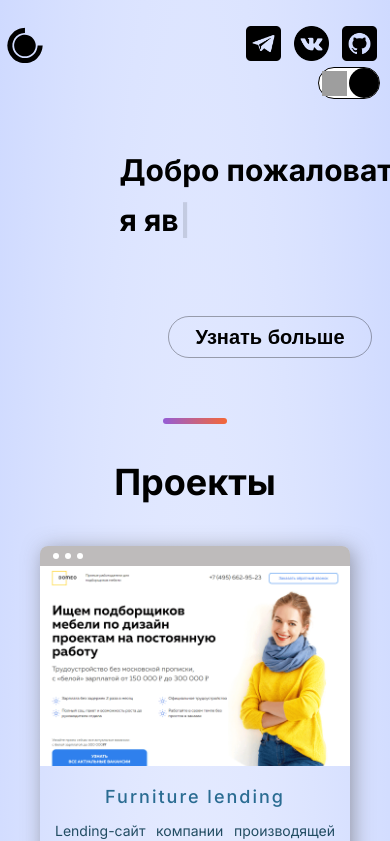
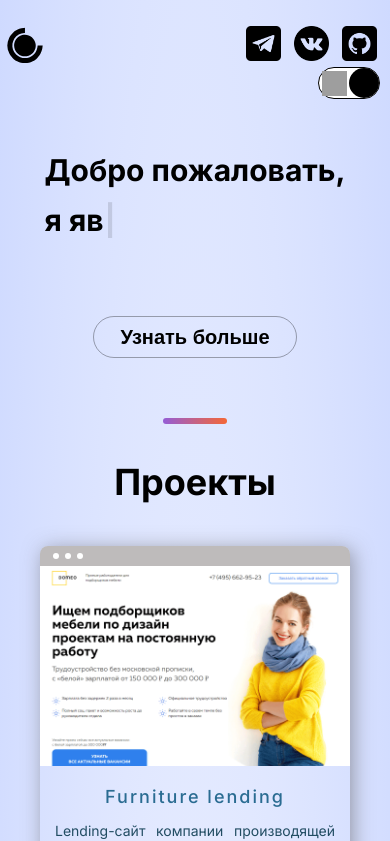
Before and after one commit to AlexeyKosov13/myportfolio2, a React (Create React App) app: page / in a window 390 px wide. Shown: the top 841 px of the page. Built offline with nearby package versions, Linux system fonts and the light colour scheme; grey boxes are pictures that could not be loaded.

Commit message:
response section hero

```diff
--- a/src/components/BackgroundAnimation/BgAnimation.scss
+++ b/src/components/BackgroundAnimation/BgAnimation.scss
@@ -6,8 +6,8 @@
 
 @media (max-width: 768px) {
     .animation {
-        width: 400px;
-        height: 500px;
+        width: 300px;
+        height: 400px;
     }
 }
 
--- a/src/components/Hero/Hero.scss
+++ b/src/components/Hero/Hero.scss
@@ -12,7 +12,7 @@
         justify-content: start;
         align-items: start;
         padding: 0 20px 0 20px;
-        min-width: 500px;
+
 
     }
 
@@ -50,6 +50,10 @@
             align-items: center;
         }
 
+        &__title {
+            max-width: 400px;
+        }
+
         &__description {
             text-align: center;
         }
--- a/src/components/Projects/Projects.scss
+++ b/src/components/Projects/Projects.scss
@@ -20,7 +20,7 @@
 
         &:hover {
             .item__img-image {
-                transform: translateY(-100%);
+                transform: translateY(-90%);
             }
         }
     }
--- a/src/components/Section/Section.scss
+++ b/src/components/Section/Section.scss
@@ -2,3 +2,10 @@
     display: flex;
     flex-wrap: nowrap;
 }
+
+@media (max-width: 586px) {
+    .section {
+        justify-content: center;
+        align-items: center;
+    }
+}
```
Also changed, not shown: src/components/Acomplishments/Acomplishments.jsx (deleted), src/components/Acomplishments/Acomplishments.scss (deleted).
